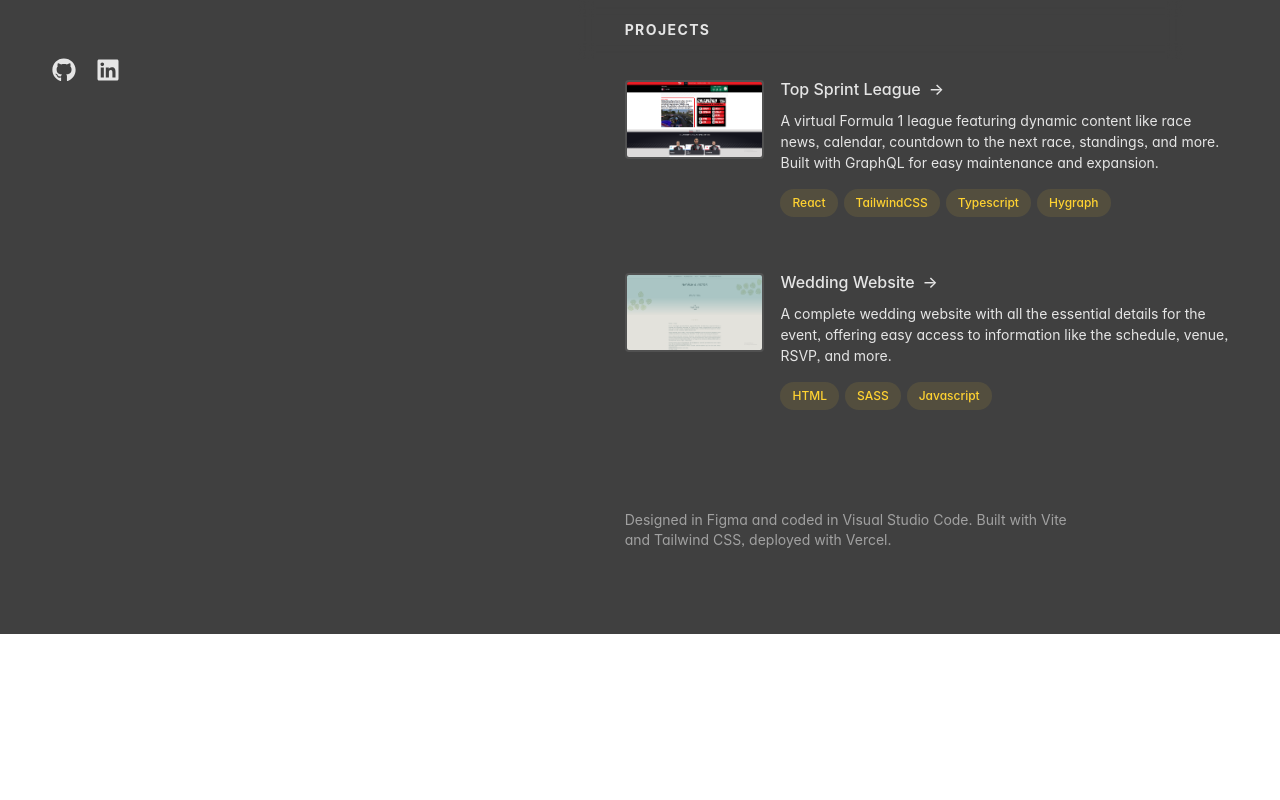
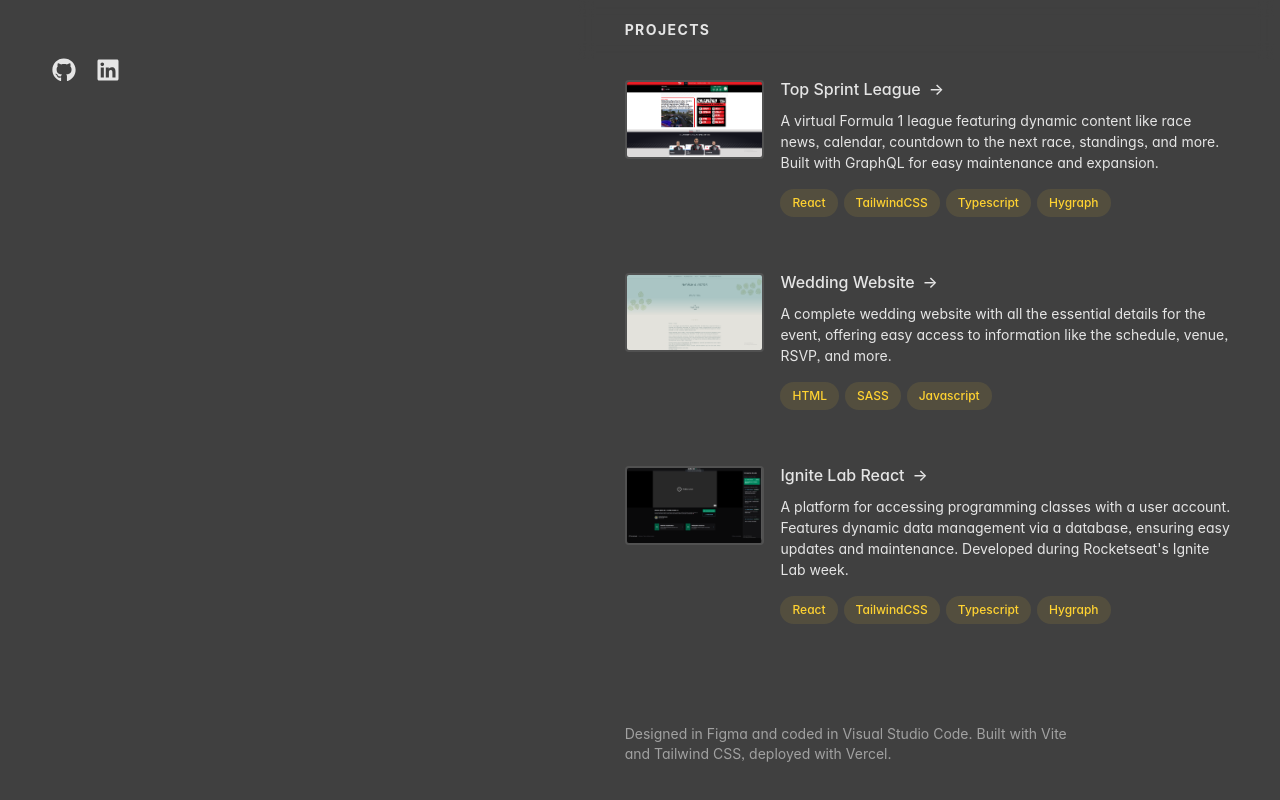
Before and after one commit to RAFBarbosa/portfolio-v2, a React (Vite) app: page / in a window 1280 px wide. Shown: the part 622-1422 px from the top of the page. Before the commit the page ends 1256 px from the top, so only its background shows below. Built offline with nearby package versions, Linux system fonts and the light colour scheme; a web font is replaced by a local one.

Commit message:
1 more project added, fixed title bg for sessions

```diff
--- a/public/projects.json
+++ b/public/projects.json
@@ -12,5 +12,12 @@
 		"tools": ["HTML", "SASS", "Javascript"],
 		"image": "/wedding.png",
 		"link": "https://natalia-e-victor.vercel.app/"
+	},
+	{
+		"title": "Ignite Lab React",
+		"description": "A platform for accessing programming classes with a user account. Features dynamic data management via a database, ensuring easy updates and maintenance. Developed during Rocketseat's Ignite Lab week.",
+		"tools": ["React", "TailwindCSS", "Typescript", "Hygraph"],
+		"image": "/ignite-lab.png",
+		"link": "https://ignite-lab-react-rb.vercel.app/"
 	}
 ]
--- a/src/src/About.tsx
+++ b/src/src/About.tsx
@@ -1,7 +1,7 @@
 export function About() {
 	return (
 		<section id="about" className="mb-16 md:mb-19" aria-label="About me">
-			<div className="sticky top-0 z-20 -mx-6 mb-4 w-screen md:w-full bg-neutral-700/75 px-6 py-5 backdrop-blur md:-mx-12 md:px-12">
+			<div className="sticky top-0 z-20 -mx-6 mb-4 w-screen md:w-[115%] bg-neutral-700/75 px-6 py-5 backdrop-blur md:-mx-12 md:px-12">
 				<h2 className="text-sm font-bold uppercase tracking-widest text-slate-200">
 					About
 				</h2>
--- a/src/src/Projects.tsx
+++ b/src/src/Projects.tsx
@@ -31,7 +31,7 @@ export function Projects() {
 
 	return (
 		<section id="projects" className="mb-16 md:mb-24" aria-label="Projects">
-			<div className="sticky top-0 z-20 -mx-6 mb-4 w-screen md:w-full bg-neutral-700/75 px-6 py-5 backdrop-blur md:-mx-12 md:px-12">
+			<div className="sticky top-0 z-20 -mx-6 mb-4 w-screen md:w-[115%] bg-neutral-700/75 px-6 py-5 backdrop-blur md:-mx-12 md:px-12">
 				<h2 className="text-sm font-bold uppercase tracking-widest text-neutral-200">
 					Projects
 				</h2>
--- a/src/src/Social.tsx
+++ b/src/src/Social.tsx
@@ -3,22 +3,22 @@ import { FaGithub, FaLinkedin } from "react-icons/fa";
 export function Social() {
 	return (
 		<ul className="ml-1 mt-8 flex items-center text-2xl">
-			<li className="mr-5 shrink-0 ">
+			<li className="mr-5 shrink-0">
 				<a
 					href="https://github.com/RAFBarbosa"
 					target="_blank"
 					rel="noopener noreferrer"
-					className="block hover:text-slate-200"
+					className="block hover:text-cyan-200"
 				>
 					<FaGithub />
 				</a>
 			</li>
-			<li className="mr-5 shrink-0 ">
+			<li className="mr-5 shrink-0">
 				<a
 					href="https://www.linkedin.com/in/raf-barbosa/"
 					target="_blank"
 					rel="noopener noreferrer"
-					className="block hover:text-slate-200"
+					className="block hover:text-cyan-200"
 				>
 					<FaLinkedin />
 				</a>
```
Also changed, not shown: public/ignite-lab.png (added).
